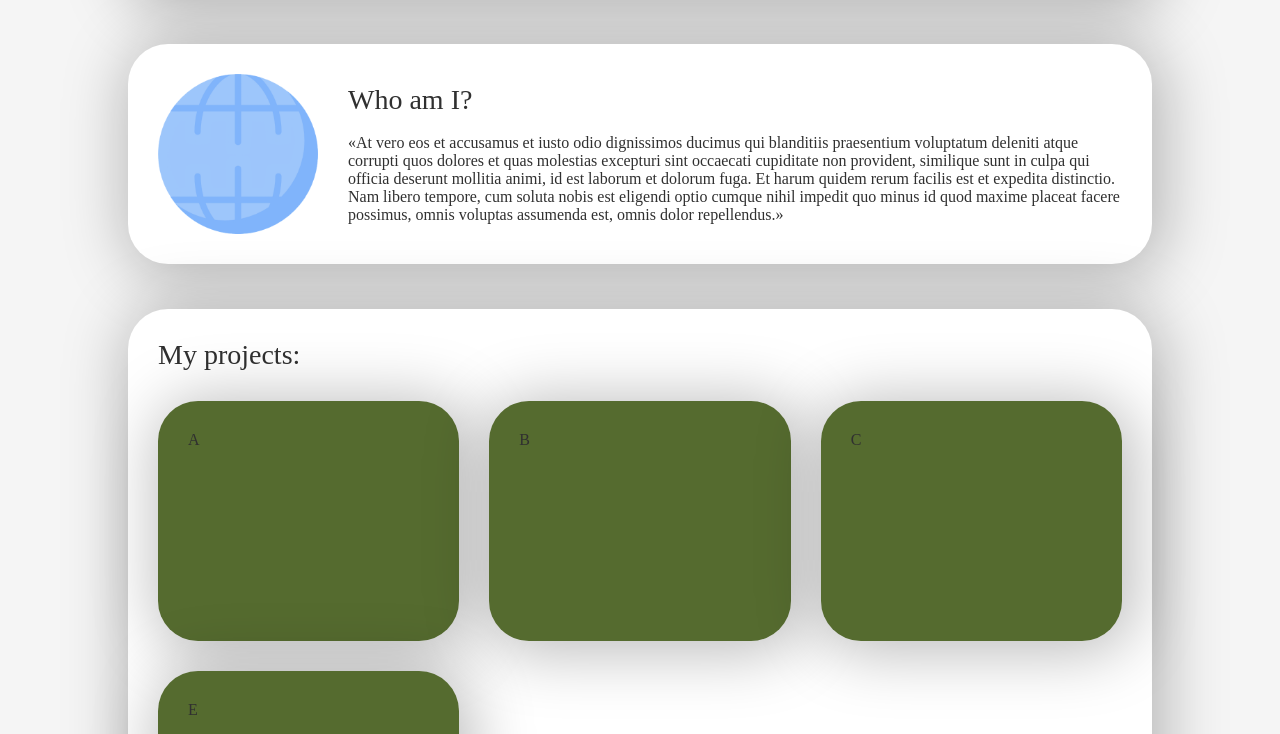
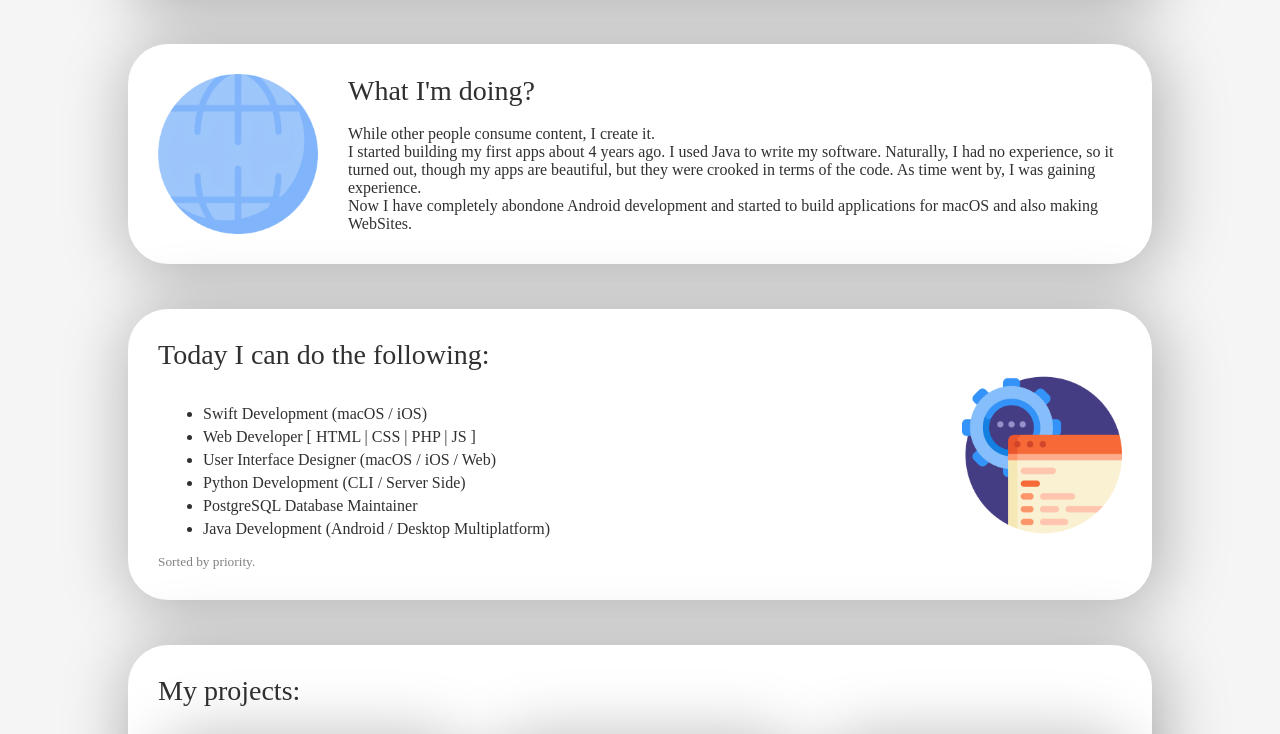
Before and after one commit to TechUnRestricted/TechUnRestrictedArchived, a plain HTML site: page index.html in a window 1280 px wide. Shown: the part 721-1455 px from the top of the page. Drawn offline with Linux system fonts and the light colour scheme; a web font is replaced by a local one.

Commit message:
Adding more info

```diff
--- a/css/common.css
+++ b/css/common.css
@@ -6,7 +6,13 @@
 
 * {
     font-family: "Temporary-Font";
+
 }
+
+::selection {
+    color: rgb(180, 102, 0);
+    background: rgba(255, 100, 39, 0.253);
+  }
 
 body {
     background-color: whitesmoke;
@@ -125,13 +131,18 @@ cardSafePadding {
 .image-left {
     grid-template-columns: 160px 1fr;
 }
+.stack li{
 
+    margin: 5px;
+}
+.hint{
+    color: grey;
+    font-size: 10pt;
+}
 cardGrid {
     display: grid;
     grid-template-columns: repeat(auto-fill, minmax(300px, 1fr));
-    /* see notes below */
     gap: 30px;
-
 }
 
 .projectCard {
@@ -141,14 +152,24 @@ cardGrid {
 cardGrid card {
     background-color: darkolivegreen;
     height: 240px;
-    grid-template-columns: repeat(auto-fill, minmax(360px, 1fr));
     grid-gap: 20px;
     width: 100%;
     box-sizing: border-box;
     padding: 30px;
+    color: whitesmoke;
+    word-break: break-all;
+    transition: filter .3s, transform .3s;
+    -webkit-backface-visibility: hidden;
+    perspective: 1000;
+    transform: translateZ(0);
+    backface-visibility: hidden;
+    user-select: none;
+    cursor: not-allowed;
 }
-
-contacts{
+cardGrid card:hover{
+    transform: scale(1.03);
+}
+contacts {
     background-color: #7E8EDA;
     width: 100%;
     display: table;
@@ -159,13 +180,15 @@ contacts{
     box-sizing: border-box;
 
 }
-socialIcons{
+
+socialIcons {
     display: grid;
     grid-template-columns: repeat(auto-fill, minmax(44px, 1fr));
     padding: 10px;
     gap: 10px;
 }
-socialIcons img{
+
+socialIcons img {
     width: 44px;
     height: 44px;
     padding: 5px;
@@ -174,16 +197,23 @@ socialIcons img{
     box-sizing: border-box;
 
 }
+
 @media (max-width:600px) {
 
-    .image-right, .image-left {
+    .image-right,
+    .image-left {
         grid-template-columns: auto;
         place-items: center;
     }
-    card{
+
+    card {
         width: 90%;
     }
-    #Rectangle{
+
+    #Rectangle {
         d: path('M1679.5,0.5 L1679.5,819.204193 C1513.03996,739.163457 1233.21053,699.124631 840,699.124631 C446.78946,699.124631 166.960029,739.163459 0.499996443,819.204197 L0.499996443,819.204197 L0.5,0.5 L1679.5,0.5 Z') !important;
     }
+    .stack {
+        padding: 0%;
+    }
 }
--- a/index.html
+++ b/index.html
@@ -43,12 +43,10 @@
             <infoCardText>
                 <text class="title">Who am I?</text> <br><br>
 
-                <text class="cardText">«At vero eos et accusamus et iusto odio dignissimos ducimus qui blanditiis
-                    praesentium voluptatum deleniti atque corrupti quos dolores et quas molestias excepturi sint
-                    occaecati cupiditate non provident, similique sunt in culpa qui officia deserunt mollitia animi, id
-                    est laborum et dolorum fuga. Et harum quidem rerum facilis est et expedita distinctio. Nam libero
-                    tempore, cum soluta nobis est eligendi optio cumque nihil impedit quo minus id quod maxime placeat
-                    facere possimus, omnis voluptas assumenda est, omnis dolor repellendus.»</text>
+                <text class="cardText">I am NaN years old person, who likes to code and design.<br>
+                    I have -4 years of experience in backend and frontend development. I quickly learn new information and gain experience quickly. I'm trying not to spend my free time doing dumb things, always trying to do something new and useful.<br>
+                    And also I am a macOS enjoyer and Microshaft Winblows hater.
+                </text>
 
             </infoCardText>
             <img src="sources/logo.png" />
@@ -61,29 +59,52 @@
                 <img src="sources/web.png" />
 
             <infoCardText>
-                <text class="title">Who am I?</text> <br><br>
+                <text class="title">What I'm doing?</text> <br><br>
 
-                <text class="cardText">«At vero eos et accusamus et iusto odio dignissimos ducimus qui blanditiis
-                    praesentium voluptatum deleniti atque corrupti quos dolores et quas molestias excepturi sint
-                    occaecati cupiditate non provident, similique sunt in culpa qui officia deserunt mollitia animi, id
-                    est laborum et dolorum fuga. Et harum quidem rerum facilis est et expedita distinctio. Nam libero
-                    tempore, cum soluta nobis est eligendi optio cumque nihil impedit quo minus id quod maxime placeat
-                    facere possimus, omnis voluptas assumenda est, omnis dolor repellendus.»</text>
+                <text class="cardText">While other people consume content, I create it. <br>
+                    I started building my first apps about 4 years ago. I used Java to write my software. Naturally, I had no experience, so it turned out, though my apps are beautiful, but they were crooked in terms of the code. As time went by, I was gaining experience. <br>
+                    Now I have completely abondone Android development and started to build applications for macOS and also making WebSites.</text>
 
             </infoCardText>
             </cardSafePadding>
         </card>
+
+        <card>
+            <cardSafePadding class="image-right">
+
+            <infoCardText>
+                <text class="title">Today I can do the following: </text> <br><br>
+
+                <text class="cardText">
+                    <ul class="stack">
+                        <li>Swift Development (macOS / iOS)</li>
+                        <li>Web Developer [ HTML | CSS | PHP | JS ]</li>
+                        <li>User Interface Designer (macOS / iOS / Web)</li>
+                        <li>Python Development (CLI / Server Side)</li>
+                        <li>PostgreSQL Database Maintainer</li>
+                        <li>Java Development (Android / Desktop Multiplatform)</li>
+                    </ul>
+                    <text class="hint">Sorted by priority.</text>
+            </infoCardText>
+            <img src="sources/program.png" />
+
+            </cardSafePadding>
+        </card>
+
+
 
         <card class="projectCard">
             <cardSafePadding>
             <text class="title">My projects: </text>
 
             <cardGrid>
-            <card>A</card>
-            <card>B</card>
-            <card>C</card>
-            <card>E</card>
+            <card style="background-color: cornflowerblue;"><text class="title">ReEncode</text></card>
+            <card style="background-color: darkgoldenrod;"><text class="title">Cinema XS</text></card>
+            <card><text class="title">Swift Wallet Keeper</text></card>
+            <card style="background-color: indianred;"><text class="title">Dumbrand Text Generator</text></card>
             </cardGrid>
+            <text class="hint">Only a small part of projects is here. Some were archived or lost.</text>
+
         </cardSafePadding>
         </card>
     </cardHolder>
```
Also changed, not shown: sources/program.png (added).
